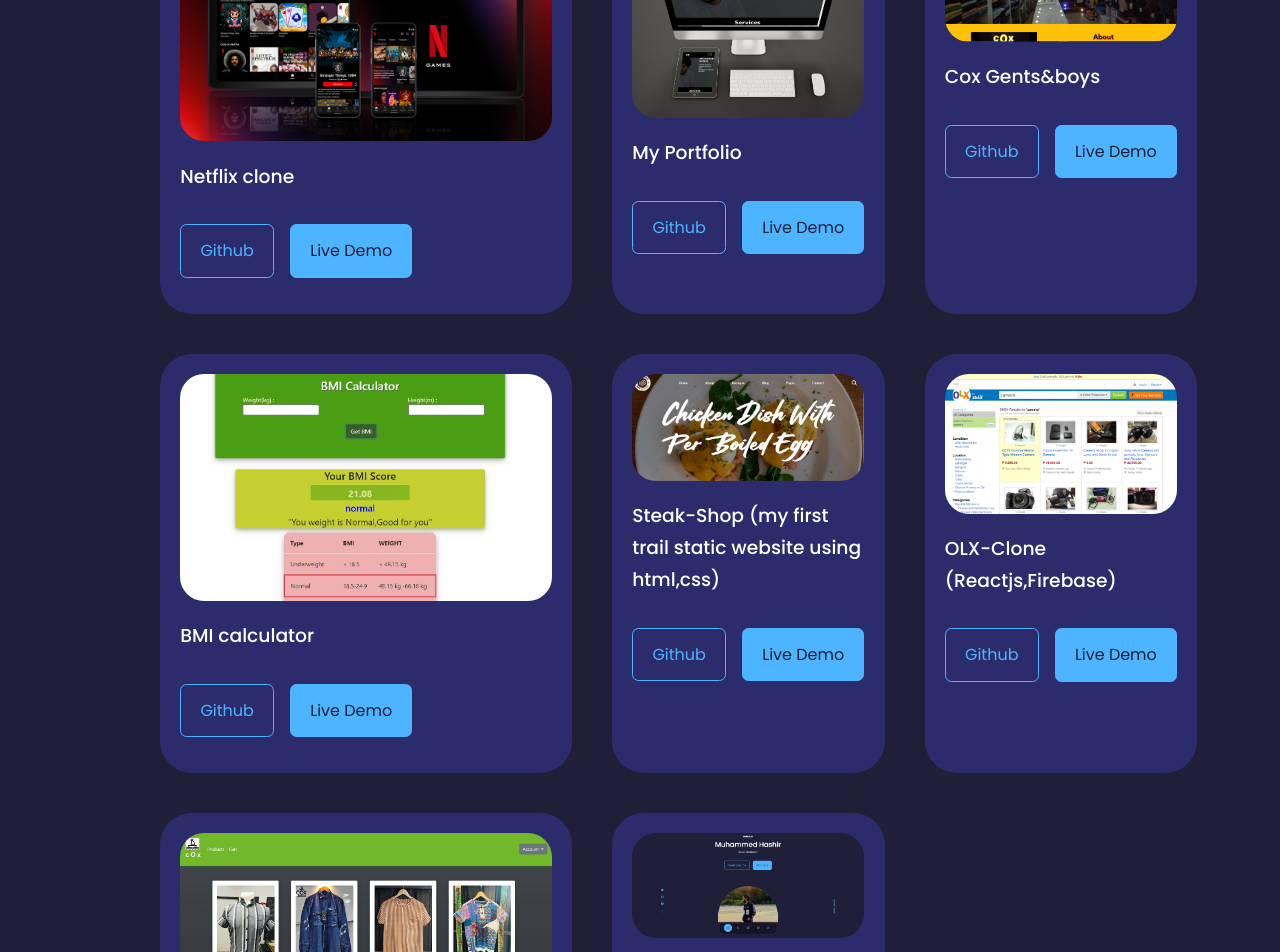
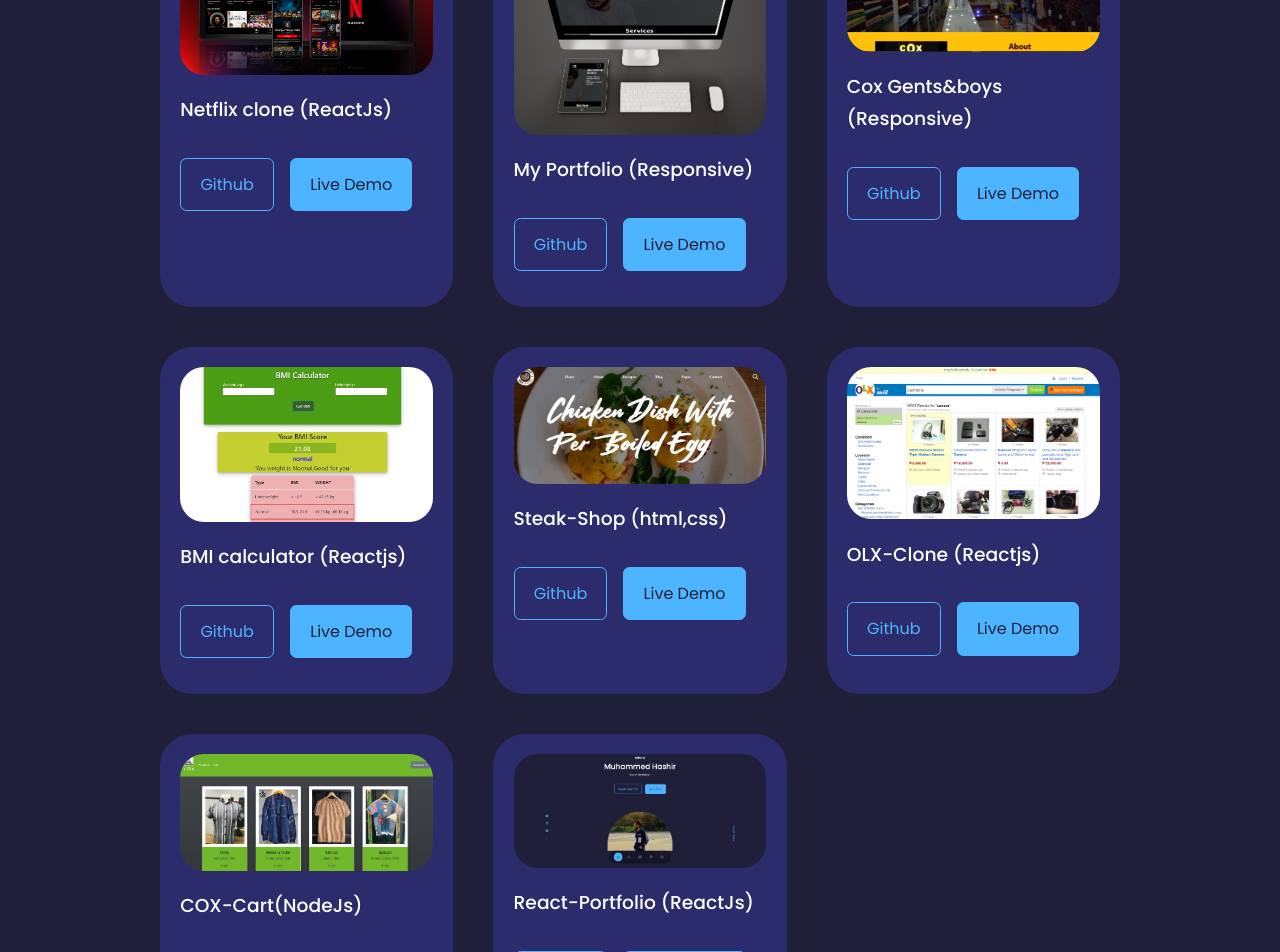
Before and after one commit to muhammedhashir1/portfolio-react, a React (Create React App) app: page / in a window 1280 px wide. Shown: the part 3500-4452 px from the top of the page. Built offline with nearby package versions, Linux system fonts and the light colour scheme.

Commit message:
update the merged profile section

```diff
--- a/src/Components/Portfolio/Portfolio.jsx
+++ b/src/Components/Portfolio/Portfolio.jsx
@@ -13,58 +13,58 @@
   {
     id: 1,
     image: IMG1,
-    title: "Netflix clone",
+    title: "Netflix clone (ReactJs)",
     github: "https://github.com/muhammedhashir1/netflix-clone",
-    demo: "https://muhammedhashir1.github.io/netflix-clone/",
+    demo: "https://muhammedhashir1.github.io/netflix-clone/"
   },
   {
     id: 2,
     image: IMG2,
-    title: "My Portfolio",
+    title: "My Portfolio (Responsive)",
     github: "https://github.com/muhammedhashir1/portfolio",
-    demo: "https://muhammedhashir1.github.io/portfolio/",
+    demo: "https://muhammedhashir1.github.io/portfolio/"
   },
   {
     id: 3,
     image: IMG3,
-    title: "Cox Gents&boys ",
+    title: "Cox Gents&boys (Responsive)",
     github: "https://github.com/muhammedhashir1/cox-static-website",
-    demo: "https://muhammedhashir1.github.io/cox-static-website/",
+    demo: "https://muhammedhashir1.github.io/cox-static-website/"
   },
   {
     id: 4,
     image: IMG4,
-    title: "BMI calculator",
+    title: "BMI calculator (Reactjs)",
     github: "https://github.com/muhammedhashir1/bmi-calculator",
-    demo: "https://muhammedhashir1.github.io/bmi-calculator/",
+    demo: "https://muhammedhashir1.github.io/bmi-calculator/"
   },
   {
     id: 5,
     image: IMG5,
-    title: "Steak-Shop (my first trail static website using html,css)",
+    title: "Steak-Shop (html,css)",
     github: "https://github.com/muhammedhashir1/steak-shop",
-    demo: "https://muhammedhashir1.github.io/steak-shop/",
+    demo: "https://muhammedhashir1.github.io/steak-shop/"
   },
   {
     id: 6,
     image: IMG6,
-    title: "OLX-Clone (Reactjs,Firebase)",
-    github: "https://github.com/muhammedhashir1/steak-shop",
-    demo: "https://muhammedhashir1.github.io/steak-shop/",
+    title: "OLX-Clone (Reactjs)",
+    github: "https://github.com/muhammedhashir1/olx",
+    demo: "https://muhammedhashir1.github.io/olx/"
   },
   {
     id: 7,
     image: IMG7,
-    title: "COX-Cart (NodeJs,Handlebars,Express,MongoDB)",
-    github: "https://github.com/muhammedhashir1/steak-shop",
-    demo: "https://muhammedhashir1.github.io/steak-shop/",
+    title: "COX-Cart(NodeJs)",
+    github: "https://github.com/muhammedhashir1/shopping-cart-cox",
+    demo: "https://muhammedhashir1.github.io/shopping-cart-cox/"
   },
   {
     id: 8,
     image: IMG8,
-    title: "React-Portfolio (ReactJs,SwiperJs)",
-    github: "https://github.com/muhammedhashir1/steak-shop",
-    demo: "https://muhammedhashir1.github.io/steak-shop/",
+    title: "React-Portfolio (ReactJs)",
+    github: "https://github.com/muhammedhashir1/portfolio-react",
+    demo: "https://muhammedhashir1.github.io/portfolio-react/"
   }
 ];
 
--- a/src/index.css
+++ b/src/index.css
@@ -92,7 +92,7 @@
 }
 
 /*================ MEDIA QUERIES (MEDIUM DEVICES) ===============*/
-@media screen and(max-width: 1024px){
+@media screen and(max-width: 992px){
     .container{
         width: var(--container-width-md);
     }
```
